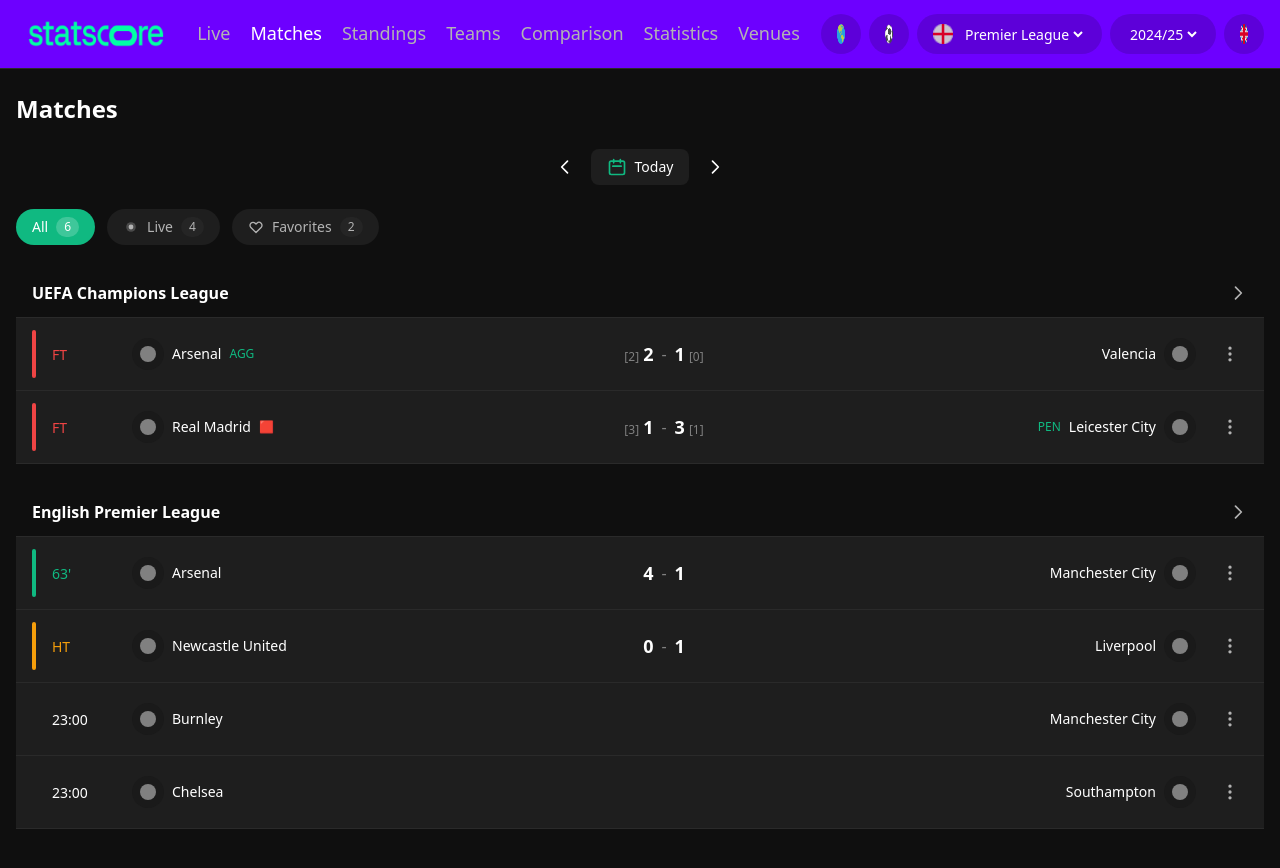
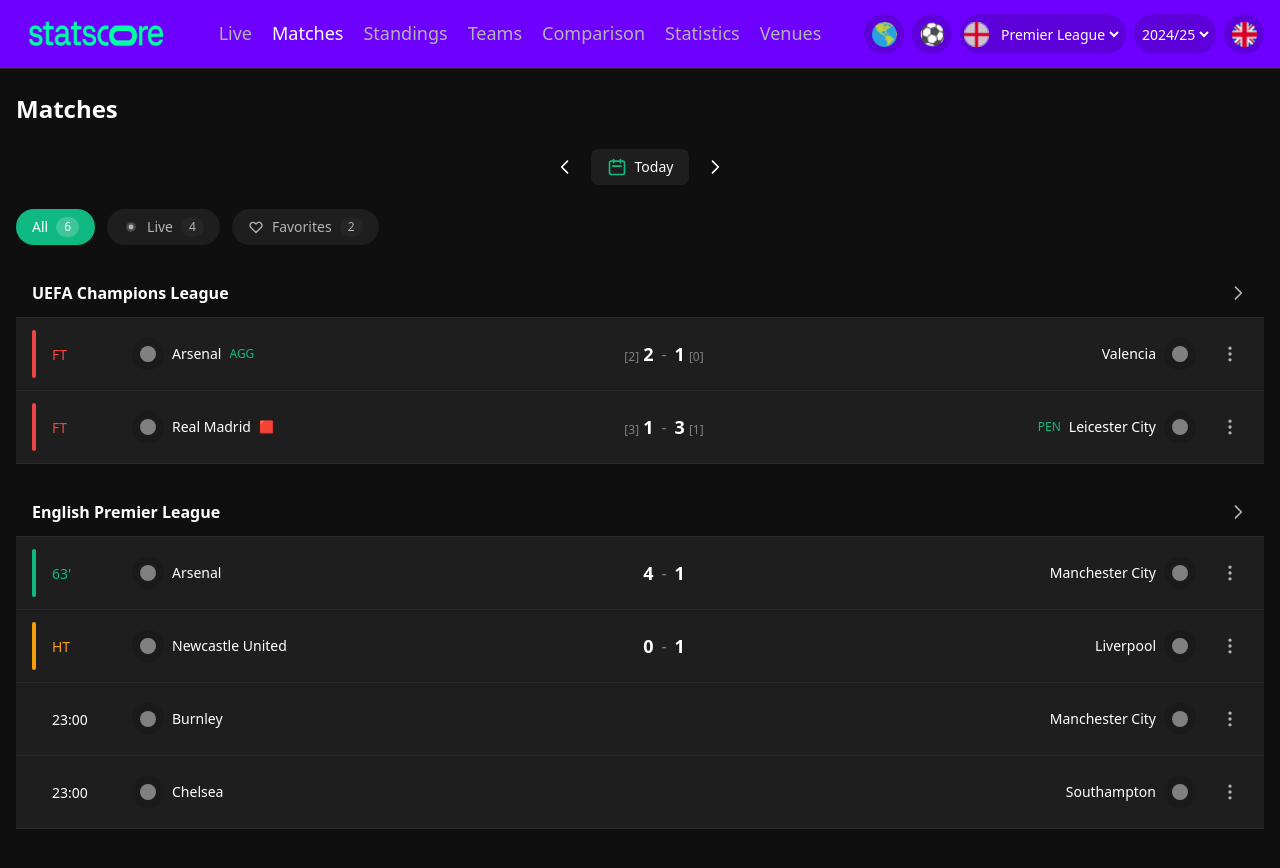
Before and after one commit to tinsaye-simeneh/sp-hub, a React (Vite) app: page / in a window 1280 px wide. Shown: the top 868 px of the page. Built offline with nearby package versions, Linux system fonts and the light colour scheme.

Commit message:
Update Header component styles for improved layout and icon sizing

```diff
--- a/src/components/Header.tsx
+++ b/src/components/Header.tsx
@@ -10,7 +10,7 @@
   const activeTab = 'Matches';
 
   return (
-    <header className="bg-[#6D00FF] border-b border-[#2A2A2A] w-full">
+    <header className="bg-[#6D00FF] border-b border-[#2A2A2A] w-screen">
       <div className="max-w-7xl mx-auto px-4 py-1">
         <div className="flex items-center justify-between">
           <div>
@@ -35,28 +35,28 @@
 
           <div className="flex items-center gap-2">
             {/* Icons */}
-            <button className="w-[40px] h-[40px] py-2 px-4 rounded-full bg-[#00000026] hover:bg-[#00000040] transition-colors flex items-center justify-center">
-             <img src={globe} alt="globe" className="w-5 h-5" />
+            <button className="w-[40px] h-[40px] py-2 px-1 rounded-full bg-[#00000026] hover:bg-[#00000040] transition-colors flex items-center justify-center">
+             <img src={globe} alt="globe" className="w-[25px] h-[25px]" />
             </button>
-            <button className="w-[40px] h-[40px] py-2 px-4 rounded-full bg-[#00000026] hover:bg-[#00000040] transition-colors flex items-center justify-center">
-              <img src={ball} alt="ball" className="w-5 h-5" />
+            <button className="w-[40px] h-[40px] py-2 px-1 rounded-full bg-[#00000026] hover:bg-[#00000040] transition-colors flex items-center justify-center">
+              <img src={ball} alt="ball" className="w-[25px] h-[25px]" />
             </button>
 
-            <div className="h-[40px] py-2 px-4 rounded-full bg-[#00000026] flex items-center gap-2">
-              <img src={pl} alt="premier league" className="w-5 h-5" />
-              <select className="bg-transparent text-[#FFFFFF] text-sm border-none outline-none cursor-pointer">
+            <div className="h-[40px] py-2 px-1 rounded-full bg-[#00000026] flex items-center gap-2">
+              <img src={pl} alt="premier league" className="w-[25px] h-[25px]" />
+              <select title="premier league" className="bg-transparent text-[#FFFFFF] text-sm border-none outline-none cursor-pointer">
                 <option>Premier League</option>
               </select>
             </div>
 
-            <div className="h-[40px] py-2 px-4 rounded-full bg-[#00000026] flex items-center justify-center">
-              <select className="bg-transparent text-[#FFFFFF] text-sm border-none outline-none cursor-pointer">
+            <div className="h-[40px] py-2 px-1 rounded-full bg-[#00000026] flex items-center justify-center">
+              <select title="2024/25" className="bg-transparent text-[#FFFFFF] text-sm border-none outline-none cursor-pointer">
                 <option>2024/25</option>
               </select>
             </div>
 
-            <button className="w-[40px] h-[40px] py-2 px-4 rounded-full bg-[#00000026] hover:bg-[#00000040] transition-colors flex items-center justify-center">
-              <img src={eg} alt="flag" className="w-5 h-5" />
+            <button className="w-[40px] h-[40px] px-1 rounded-full bg-[#00000026] hover:bg-[#00000040] transition-colors flex items-center justify-center">
+              <img src={eg} alt="flag" className="w-[25px] h-[25px]" />
             </button>
           </div>
         </div>
```
